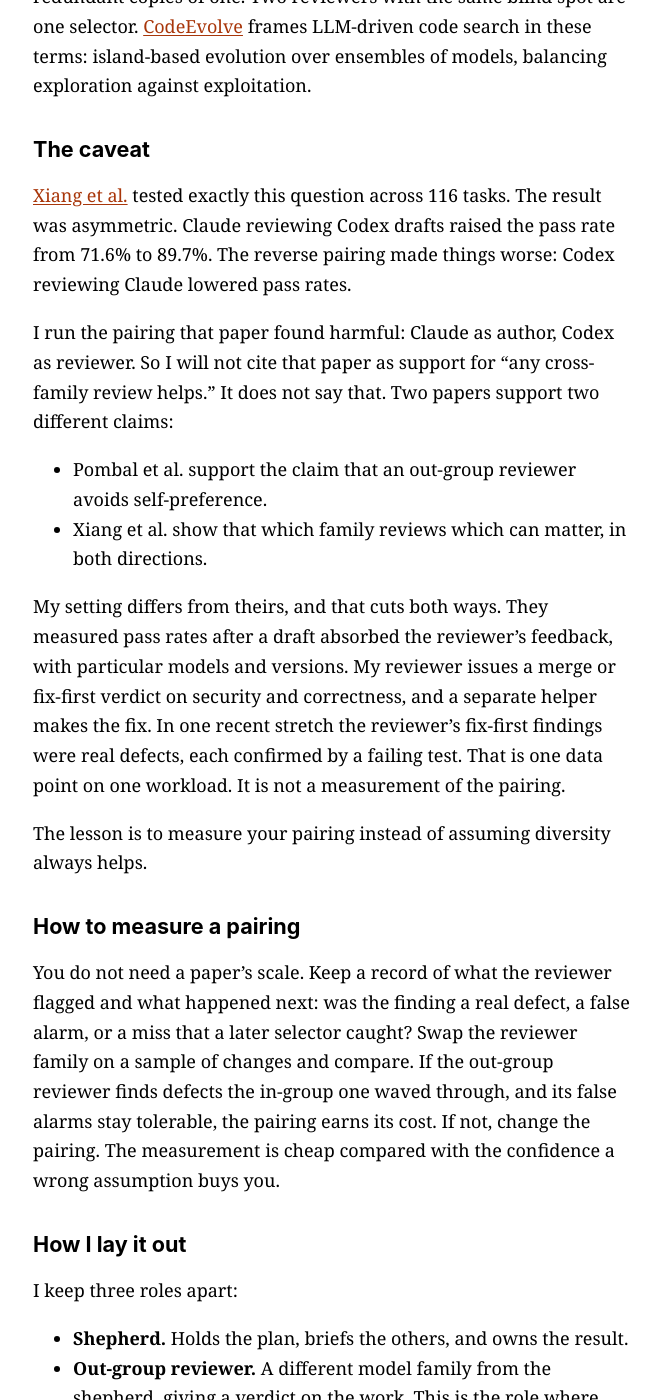
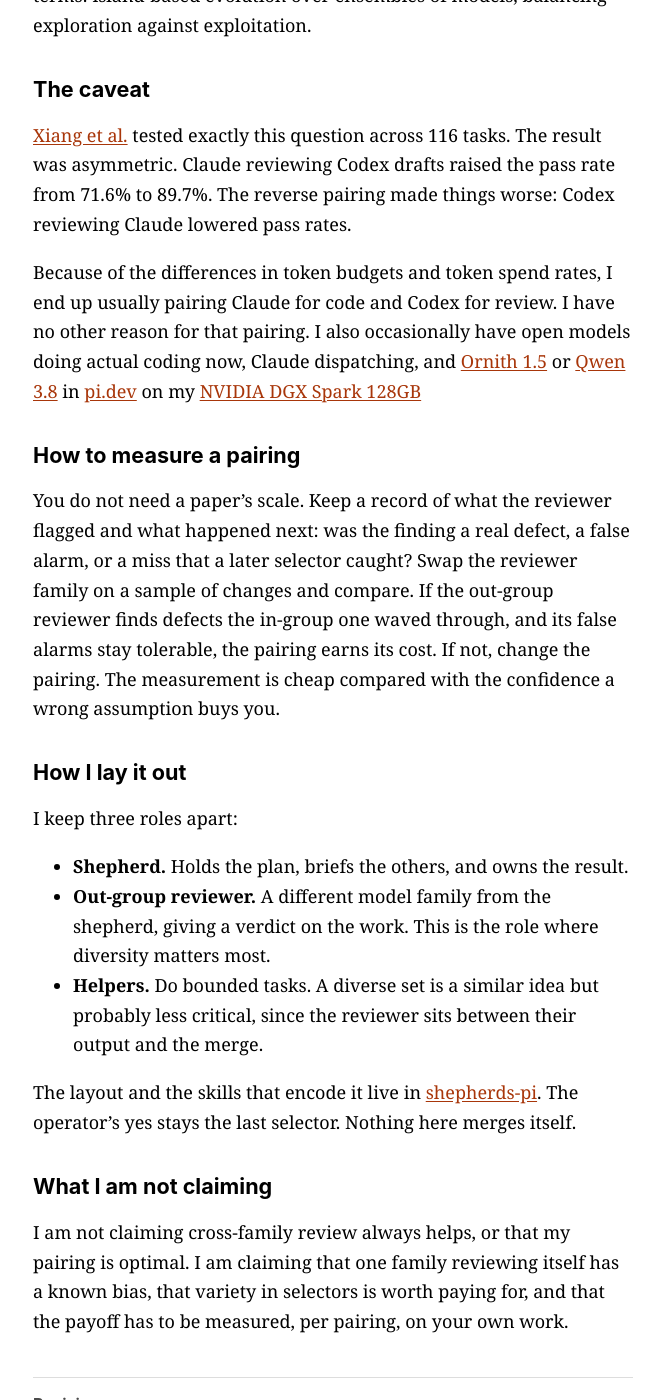
Before and after one commit to hartsock/hartsock.github.io, a Jekyll site: the page built from _posts/2026-10-02-out-group-review.md, in a window 1280 px wide and 1400 px high, scrolled down 1524 px. Shown: the whole window, without its empty margins (307-971 px from the left). Built offline with Jekyll 4.4.1, drawn with Linux system fonts in a browser that asks for light colours; some of the changed text lies outside the part shown.

Commit message:
Prepare revised Out-group review for publication
Promote the author's saved revision with the approved October 8 date, final status, and revised byline. Preserve the existing URL, topics, history, and copyright terms. Regenerate the public similarity map from the updated article.

Co-authored-by: GPT-5 (Codex) <codex@openai.com>

```diff
--- a/_posts/2026-10-02-out-group-review.md
+++ b/_posts/2026-10-02-out-group-review.md
@@ -1,19 +1,24 @@
 ---
 title: Out-group review
+date: 2026-10-08
 topics: [ai-agents, review, human-oversight]
+tags: [pi.dev, Ornith, Claude, Codex, Qwen, Code, Review]
+sitemap: true
 description: "In an agentic workflow, the reviewer should come from a different model family than the author. The evidence is mixed, so measure your pairing."
 authors:
-  - {name: Shawn Hartsock, role: commissioned}
-  - {name: Claude, model: claude-sonnet-5-5, harness: Claude Code, role: drafted}
+  - {name: Shawn Hartsock, role: author}
+  - {name: Claude, model: claude-sonnet-5-5, harness: Claude Code, role: co-author}
 ai: drafted
-status: draft
+status: final
 revisions:
   - {date: 2026-10-02, by: claude-sonnet-5-5, note: "First draft."}
   - {date: 2026-10-02, by: claude-sonnet-5-5, note: "Added by-line, status and revisions; removed the in-page title now rendered by the layout."}
   - {date: 2026-10-02, by: claude-sonnet-5-5, note: "Moved into the blog; URL now carries a stable id suffix."}
+  - {date: 2026-10-08, by: Shawn Hartsock, note: "Revised the model-pairing discussion and approved for publication."}
 id: bafyr4iddeif5tmxlhqj7gvhoqba6vpwzocdry2be6yg66c5idaztjljjq4
 permalink: /posts/out-group-review-ztjljjq4/
 ---
+
 **In an agentic workflow, the reviewer should come from a different model family than the author.**
 
 Models, like people, have in-group biases. An out-group member can spot what the
@@ -66,25 +71,7 @@ across 116 tasks. The result was asymmetric. Claude reviewing Codex drafts raise
 the pass rate from 71.6% to 89.7%. The reverse pairing made things worse: Codex
 reviewing Claude lowered pass rates.
 
-I run the pairing that paper found harmful: Claude as author, Codex as
-reviewer. So I will not cite that paper as support for "any cross-family review
-helps." It does not say that. Two papers support two different claims:
-
-- Pombal et al. support the claim that an out-group reviewer avoids
-  self-preference.
-- Xiang et al. show that which family reviews which can matter, in both
-  directions.
-
-My setting differs from theirs, and that cuts both ways. They measured pass
-rates after a draft absorbed the reviewer's feedback, with particular models and
-versions. My reviewer issues a merge or fix-first verdict on security and
-correctness, and a separate helper makes the fix. In one recent stretch the
-reviewer's fix-first findings were real defects, each confirmed by a failing
-test. That is one data point on one workload. It is not a measurement of the
-pairing.
-
-The lesson is to measure your pairing instead of assuming diversity always
-helps.
+Because of the differences in token budgets and token spend rates, I end up usually pairing Claude for code and Codex for review. I have no other reason for that pairing. I also occasionally have open models doing actual coding now, Claude dispatching, and [Ornith 1.5](https://huggingface.co/collections/ornith-ai/ornith-15) or [Qwen 3.8](https://huggingface.co/collections/Qwen/qwen38) in [pi.dev](https://pi.dev/) on my [NVIDIA DGX Spark 128GB](https://www.nvidia.com/en-us/products/workstations/dgx-spark/)
 
 ## How to measure a pairing
 
```
Also changed, not shown: _data/concept_map.json.
